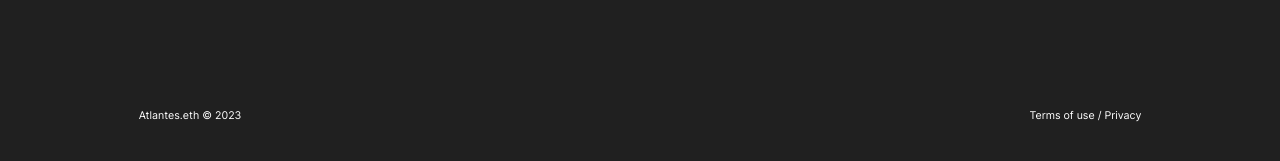
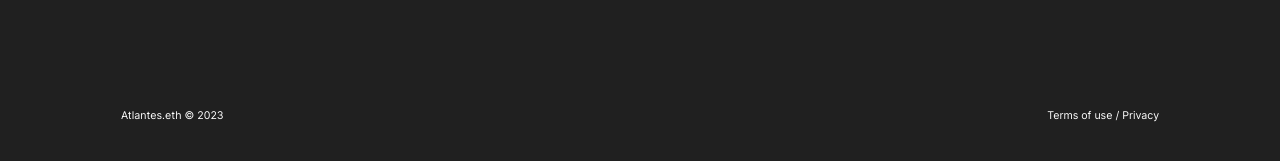
Before and after one commit to nigel-riss/trade-tracker-landing, a Next.js app: page /checkout in a window 1280 px wide. Shown: the part 635-796 px from the top of the page. Built offline with nearby package versions, Linux system fonts and the light colour scheme.

Commit message:
fix: update simple footer styles

```diff
--- a/src/components/SimpleFooter.tsx
+++ b/src/components/SimpleFooter.tsx
@@ -1,11 +1,15 @@
 import styles from '@/styles/Footer.module.scss';
+import clsx from 'clsx';
 import Link from 'next/link';
 
 
 export default function SimpleFooter() {
   return (
     <footer
-      className={styles.footer}
+      className={clsx({
+        [styles.footer]: true,
+        [styles.simpleFooter]: true,
+      })}
     >
       <div className={styles.legalInfo}>
         <p className={styles.copyrights}>Atlantes.eth © 2023</p>
--- a/src/styles/Footer.module.scss
+++ b/src/styles/Footer.module.scss
@@ -15,7 +15,16 @@
     justify-content: space-between;
     margin: 0 auto;
     margin-top: 9rem;
+    padding: 0;
+    padding-bottom: 3rem;
     width: var(--dWidth);
+  }
+}
+
+.simpleFooter {
+  @include atDesktopS {
+    // box model
+    margin-top: 0;
   }
 }
 
```
